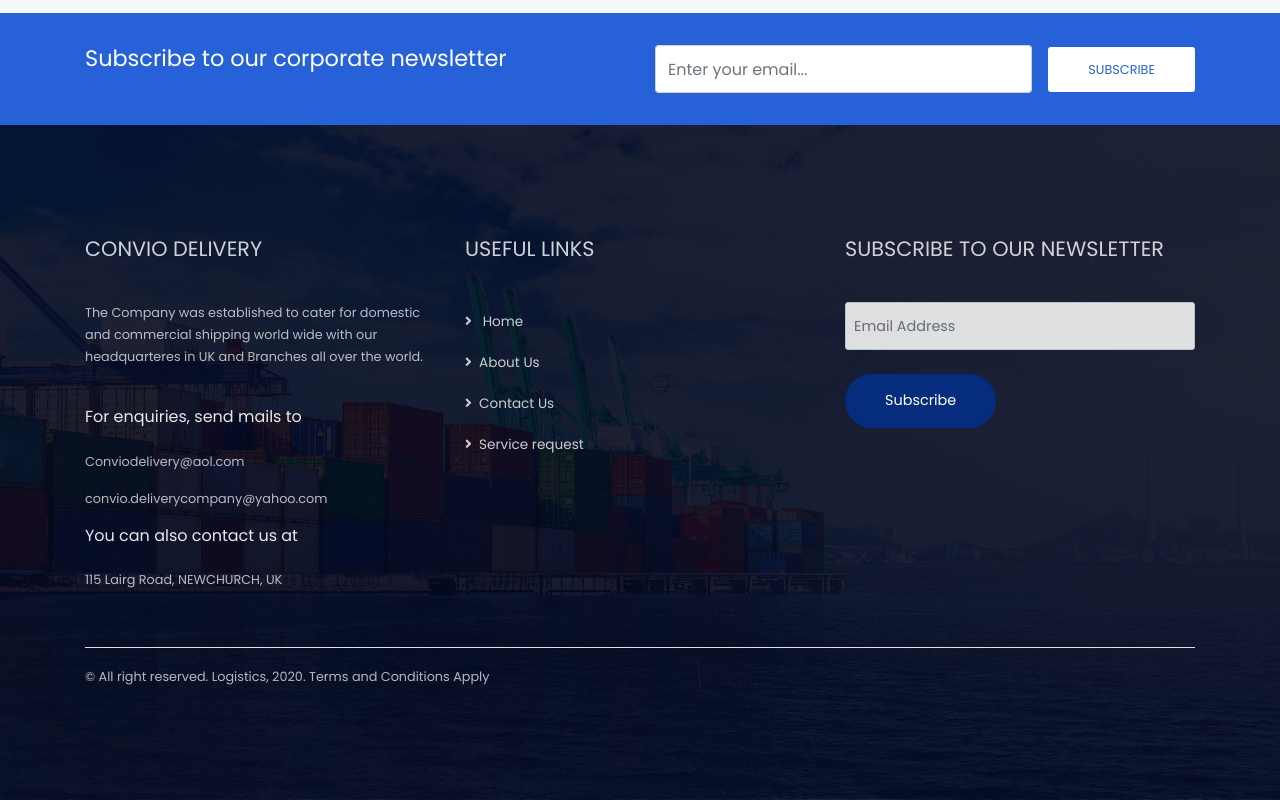
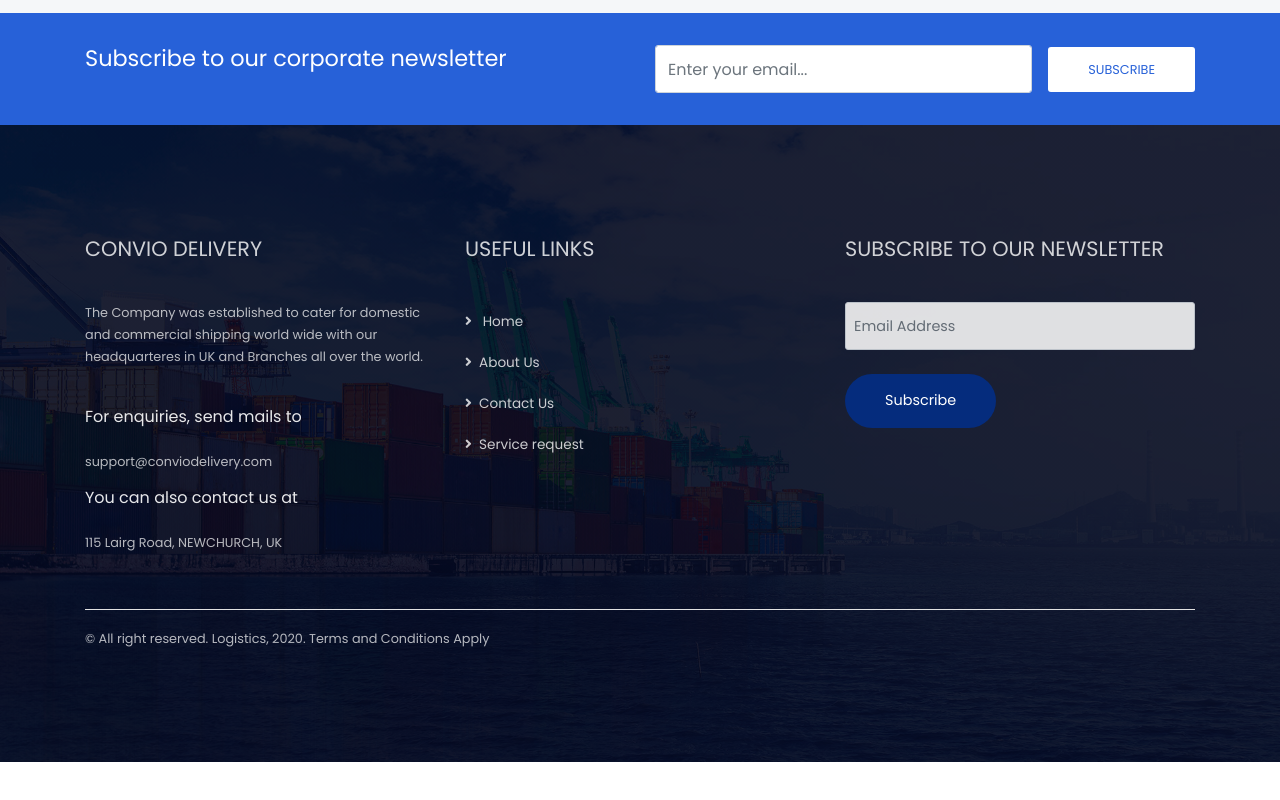
Before and after one commit to Achilles45/omage, a Vue app: page /about in a window 1280 px wide. Shown: the part 2518-3318 px from the top of the page. After the commit the page ends 3280 px from the top, so only its background shows below. Built offline with nearby package versions, Linux system fonts and the light colour scheme.

Commit message:
Changed email and image

```diff
--- a/src/components/Footer.vue
+++ b/src/components/Footer.vue
@@ -10,8 +10,7 @@
             the world.
           </p> <br>
           <h6>For enquiries, send mails to</h6>
-          <p>Conviodelivery@aol.com</p>
-          <p>convio.deliverycompany@yahoo.com</p>
+          <p>support@conviodelivery.com</p>
           <h6>You can also contact us at</h6>
           <p>115 Lairg Road, NEWCHURCH, UK</p>
         </div>
--- a/src/components/Gallery.vue
+++ b/src/components/Gallery.vue
@@ -34,7 +34,7 @@
               </div>
                <div class="gallery__card">
                   <div class="overlay"></div>
-                  <img src="../assets/images/gal-6.jpeg" class="img-fluid" alt="">
+                  <img src="../assets/images/omage.jpg" class="img-fluid" alt="">
               </div>
               <div class="gallery__card">
                   <div class="overlay"></div>
--- a/src/views/Contact.vue
+++ b/src/views/Contact.vue
@@ -27,7 +27,7 @@
               </div>
               <div class="details__body">
                 <small>SEND US EMAIL ON</small>
-                <p>conviodelivery@aol.com</p>
+                <p>support@conviodelivery.com</p>
               </div>
             </div>
             <div class="details__card d-flex jusity-content-between">
```
Also changed, not shown: src/assets/images/omage.jpg (added).
